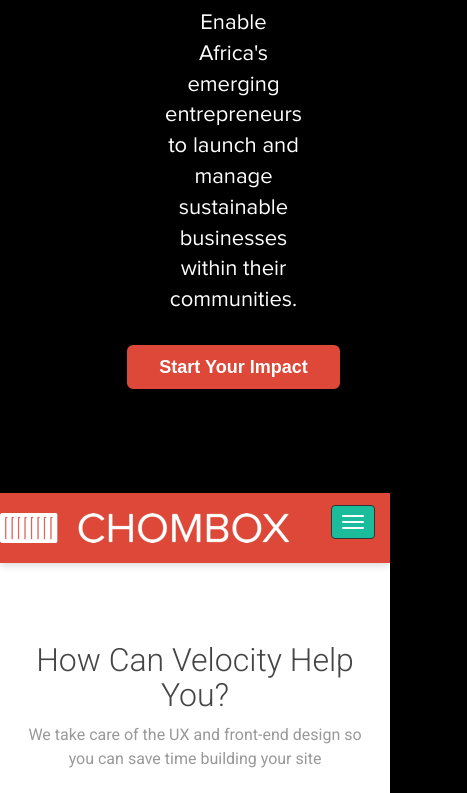
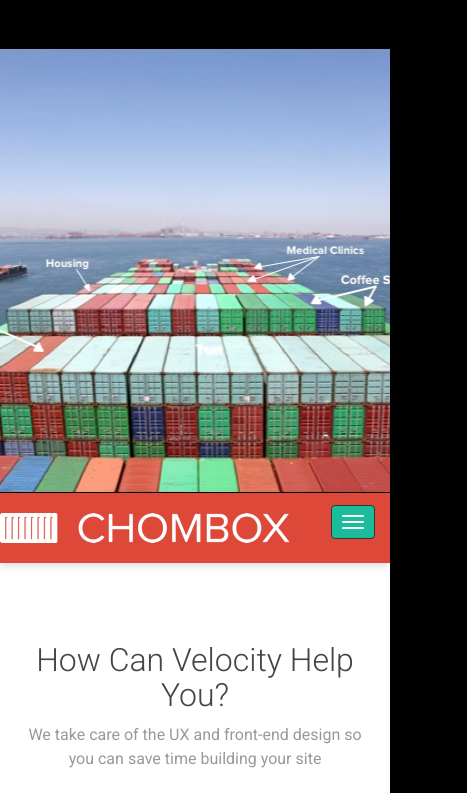
Before and after one commit to chomboxkenya/chomboxkenya.github.io, a plain HTML site: page index.html in a window 390 px wide. Shown: the part 351-1144 px from the top of the page, 467 px wide, since content can reach past the window. Drawn offline with nearby package versions, Linux system fonts and the light colour scheme; a script that the page names is missing.

Commit message:
updating media

```diff
--- a/css/overrides.css
+++ b/css/overrides.css
@@ -293,14 +293,14 @@ body {
 }
 
 /* Portrait */
-@media only screen
-and (min-device-width: 375px)
-and (max-device-width: 667px)
-and (-webkit-min-device-pixel-ratio: 2)
-and (orientation: portrait) {
+/*@media only screen*/
+/*and (min-device-width: 375px)*/
+/*and (max-device-width: 667px)*/
+/*and (-webkit-min-device-pixel-ratio: 2)*/
+/*and (orientation: portrait) {*/
 
 
-/*@media (max-width: 768px) {*/
+@media (max-width: 768px) {
     #intro {
         background: url("../images/freightertop_667.jpg") no-repeat bottom center;
         height: 100%;
--- a/index.html
+++ b/index.html
@@ -445,6 +445,7 @@
     <script type="text/javascript" src="plugins/FitVids/jquery.fitvids.js"></script>
     <script type="text/javascript" src="plugins/flexslider/jquery.flexslider-min.js"></script>
     <script type="text/javascript" src="js/jquery.sticky.js"></script>
+    <script src="https://maxcdn.bootstrapcdn.com/bootstrap/3.3.4/js/bootstrap.min.js"></script>
     <script type="text/javascript" src="js/morphext.min.js"></script>
     <script type="text/javascript" src="js/main.js"></script>
 
```
